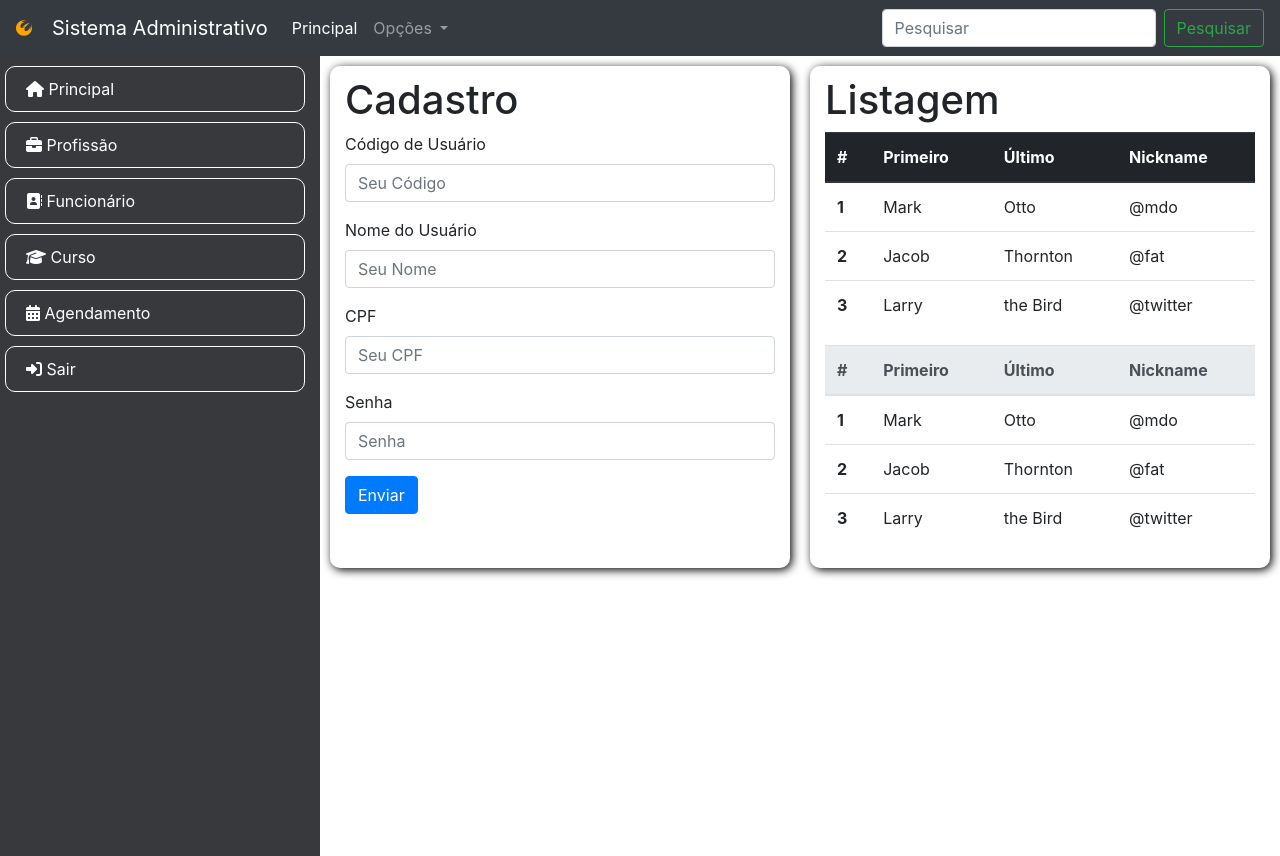
After one commit to dams023/PHP, a PHP site: page /Sistema/principal.php in a window 1280 px wide. The commit adds this page. Run offline with PHP 8.4, Linux system fonts and the light colour scheme; some libraries are stand-ins or nearby versions.

Commit message:
construção do front e banco de sistema

```diff
--- a/Chat/index.php
+++ b/Chat/index.php
@@ -54,7 +54,7 @@
         <div class="chat">
             <?php
             // Script SQL de seleção.
-            $sql = "SELECT usuario, mensagem, id FROM tabela_mensagens";
+            $sql = "SELECT usuario, mensagem, id FROM tabela_mensagens ORDER BY id DESC";
 
             // Faz execução e armazena todos os registros.
             $resultado = $conexao -> query($sql);
@@ -69,7 +69,7 @@
                 echo "<p><b> {$linha['usuario']}: </b> {$linha['mensagem']} </p>";
 
                 echo '<form method="POST" action="">';
-                echo "<input type= 'text' name='id' value='{$linha['id']}'>";
+                echo "<input type= 'hidden' name='id' value='{$linha['id']}'>";
                 echo "<button type='submit' name='excluir'> Excluir </button> ";
                 echo '</form>';
 
--- /dev/null
+++ b/Sistema/menu.php
@@ -0,0 +1,8 @@
+<ul>
+    <li> <a class="item" href="principal.php">   <i class="fa-solid fa-house">           </i> Principal     </a></li>
+    <li> <a class="item" href="profissão.php">   <i class="fa-solid fa-briefcase">       </i> Profissão     </a></li>
+    <li> <a class="item" href="funcionario.php"> <i class="fa-solid fa-address-book">    </i> Funcionário   </a></li>
+    <li> <a class="item" href="curso.php">       <i class="fa-solid fa-graduation-cap">  </i>   Curso       </a></li>
+    <li> <a class="item" href="agendamento.php"> <i class="fa-solid fa-calendar-days">   </i> Agendamento   </a></li>
+    <li> <a class="item" href="sair.php">        <i class="fa-solid fa-right-to-bracket"></i>    Sair       </a></li>
+</ul>
--- /dev/null
+++ b/Sistema/nav.php
@@ -0,0 +1,40 @@
+<nav class="navbar navbar-expand-lg navbar-dark bg-dark">
+  <i class="fa-brands fa-phoenix-squadron fa-2x1" style="color: orange; margin-right: 20px;"></i>
+  <a class="navbar-brand" href="#"> Sistema Administrativo </a>
+  <button class="navbar-toggler" type="button" data-toggle="collapse" data-target="#conteudoNavbarSuportado"
+    aria-controls="conteudoNavbarSuportado" aria-expanded="false" aria-label="Alterna navegação">
+    <span class="navbar-toggler-icon"></span>
+  </button>
+
+  <div class="collapse navbar-collapse" id="conteudoNavbarSuportado">
+    <ul class="navbar-nav mr-auto">
+
+      <li class="nav-item active">
+        <a class="nav-link" href="principal.php"> Principal <span class="sr-only">(página atual)</span></a>
+      </li>
+
+      <li class="nav-item dropdown">
+        <a class="nav-link dropdown-toggle" href="#" id="navbarDropdown" role="button" data-toggle="dropdown"
+          aria-haspopup="true" aria-expanded="false">
+          Opções
+        </a>
+
+        <div class="dropdown-menu" aria-labelledby="navbarDropdown">
+          <a class="dropdown-item" href="principal.php"> Principal </a>
+          <a class="dropdown-item" href="profissao.php"> Profissão </a>
+          <a class="dropdown-item" href="funcionario.php"> Funcionário </a>
+          <a class="dropdown-item" href="curso.php"> Curso </a>
+          <a class="dropdown-item" href="agendamento.php"> Agendamento </a>
+          <a class="dropdown-item" href="sair.php"> Sair </a>
+
+        </div>
+      </li>
+
+    </ul>
+    <form class="form-inline my-2 my-lg-0">
+      <input class="form-control mr-sm-2" type="search" placeholder="Pesquisar" aria-label="Pesquisar">
+      <button class="btn btn-outline-success my-2 my-sm-0" type="submit">Pesquisar</button>
+    </form>
+  </div>
+
+</nav>
--- /dev/null
+++ b/Sistema/principal.php
@@ -0,0 +1,157 @@
+<!DOCTYPE html>
+<html lang="pt-br">
+
+<head>
+    <meta charset="UTF-8">
+    <meta name="viewport" content="width=device-width, initial-scale=1.0">
+    <title>Login</title>
+    <link rel="stylesheet" href="recursos\estilo.css">
+    <link rel="stylesheet" href="recursos\particula.css">
+
+    <link rel="stylesheet" href="https://cdnjs.cloudflare.com/ajax/libs/animate.css/4.1.1/animate.min.css" />
+
+    <link rel="stylesheet" href="https://cdnjs.cloudflare.com/ajax/libs/font-awesome/6.4.2/css/all.min.css"
+        integrity="sha512-z3gLpd7yknf1YoNbCzqRKc4qyor8gaKU1qmn+CShxbuBusANI9QpRohGBreCFkKxLhei6S9CQXFEbbKuqLg0DA=="
+        crossorigin="anonymous" referrerpolicy="no-referrer" />
+    <link rel="stylesheet" href="https://stackpath.bootstrapcdn.com/bootstrap/4.1.3/css/bootstrap.min.css"
+        integrity="sha384-MCw98/SFnGE8fJT3GXwEOngsV7Zt27NXFoaoApmYm81iuXoPkFOJwJ8ERdknLPMO" crossorigin="anonymous">
+
+    <link rel="stylesheet" href="https://cdn.datatables.net/1.13.6/css/jquery.dataTables.css" />
+
+</head>
+
+<body class="fundo">
+
+    <!--Importa a barra superior -->
+    <?php include('nav.php'); ?>
+
+
+    <div class="container-fluid">
+
+        <div class="row">
+
+            <div class="col-md-3 menu">
+                <?php include 'menu.php'; ?>
+            </div>
+
+            <div class="col-md-9">
+
+                <div class="row">
+
+                    <div class="col-md cartao">
+                        <h1> Cadastro</h1>
+
+                        <form>
+                            <div class="form-group">
+                                <label> Código de Usuário </label>
+                                <input type="text" class="form-control" placeholder="Seu Código">
+                            </div>
+
+                            <div class="form-group">
+                                <label> Nome do Usuário </label>
+                                <input type="text" class="form-control" placeholder="Seu Nome">
+                            </div>
+
+                            <div class="form-group">
+                                <label> CPF </label>
+                                <input type="text" class="form-control" placeholder="Seu CPF">
+                            </div>
+
+                            <div class="form-group">
+                                <label for="exampleInputPassword1">Senha</label>
+                                <input type="password" class="form-control" placeholder="Senha">
+                            </div>
+
+                            <button type="submit" class="btn btn-primary">Enviar</button>
+
+                        </form>
+                    </div>
+
+                    <div class="col-md cartao">
+                        <h1> Listagem </h1>
+
+                        <table class="table">
+                            <thead class="thead-dark">
+                                <tr>
+                                    <th scope="col">#</th>
+                                    <th scope="col">Primeiro</th>
+                                    <th scope="col">Último</th>
+                                    <th scope="col">Nickname</th>
+                                </tr>
+                            </thead>
+                            <tbody>
+                                <tr>
+                                    <th scope="row">1</th>
+                                    <td>Mark</td>
+                                    <td>Otto</td>
+                                    <td>@mdo</td>
+                                </tr>
+                                <tr>
+                                    <th scope="row">2</th>
+                                    <td>Jacob</td>
+                                    <td>Thornton</td>
+                                    <td>@fat</td>
+                                </tr>
+                                <tr>
+                                    <th scope="row">3</th>
+                                    <td>Larry</td>
+                                    <td>the Bird</td>
+                                    <td>@twitter</td>
+                                </tr>
+                            </tbody>
+                        </table>
+
+                        <table class="table">
+                            <thead class="thead-light">
+                                <tr>
+                                    <th scope="col">#</th>
+                                    <th scope="col">Primeiro</th>
+                                    <th scope="col">Último</th>
+                                    <th scope="col">Nickname</th>
+                                </tr>
+                            </thead>
+                            <tbody>
+                                <tr>
+                                    <th scope="row">1</th>
+                                    <td>Mark</td>
+                                    <td>Otto</td>
+                                    <td>@mdo</td>
+                                </tr>
+                                <tr>
+                                    <th scope="row">2</th>
+                                    <td>Jacob</td>
+                                    <td>Thornton</td>
+                                    <td>@fat</td>
+                                </tr>
+                                <tr>
+                                    <th scope="row">3</th>
+                                    <td>Larry</td>
+                                    <td>the Bird</td>
+                                    <td>@twitter</td>
+                                </tr>
+                            </tbody>
+                        </table>
+
+                    </div>
+
+                </div>
+
+            </div>
+
+        </div>
+
+    </div>
+
+    <script src="https://cdnjs.cloudflare.com/ajax/libs/jquery/3.7.1/jquery.js" integrity="sha512-+k1pnlgt4F1H8L7t3z95o3/KO+o78INEcXTbnoJQ/F2VqDVhWoaiVml/OEHv9HsVgxUaVW+IbiZPUJQfF/YxZw==" crossorigin="anonymous" referrerpolicy="no-referrer"></script>
+
+    <script src="https://code.jquery.com/jquery-3.3.1.slim.min.js" integrity="sha384-q8i/X+965DzO0rT7abK41JStQIAqVgRVzpbzo5smXKp4YfRvH+8abtTE1Pi6jizo" crossorigin="anonymous"> </script>
+
+    <script src="https://cdnjs.cloudflare.com/ajax/libs/popper.js/1.14.3/umd/popper.min.js" integrity="sha384-ZMP7rVo3mIykV+2+9J3UJ46jBk0WLaUAdn689aCwoqbBJiSnjAK/l8WvCWPIPm49" crossorigin="anonymous"></script>
+
+    <script src="https://stackpath.bootstrapcdn.com/bootstrap/4.1.3/js/bootstrap.min.js"integrity="sha384-ChfqqxuZUCnJSK3+MXmPNIyE6ZbWh2IMqE241rYiqJxyMiZ6OW/JmZQ5stwEULTy" crossorigin="anonymous"> </script>
+
+    <script src="https://cdn.datatables.net/1.13.6/js/jquery.dataTables.js"></script>
+
+</body>
+
+</html>
--- /dev/null
+++ b/Sistema/recursos/estilo.css
@@ -0,0 +1,76 @@
+.painel {
+    width: 500px;               /* Largura */
+    margin: 20px auto;          /* Centralizar */
+    box-shadow: 2px 2px 10px;   /* Sombreado */
+    border-radius: 10px;        /* Arredondar bordas */
+    padding: 20px;              /* Espaçamento interno */
+    position: absolute;
+    top: 50%;
+    left: 50%;
+    transform: translate(-50%, -50%);
+    padding: 20px;
+    z-index: 100;
+    color: white;
+    background-color: black;
+}
+
+.user {
+    font-size: 100px;
+    padding-left: 190px;
+}
+
+.login {
+    text-align: center;
+
+}
+
+.menu {
+    background-color: rgb(55, 57, 61);
+    min-width: 250px;
+    color: rgb(31, 29, 29);
+    height: 100vh;
+    list-style: none;
+}
+
+ul {
+    list-style: none;
+}
+
+/* Faça o menu desaparecer no celular */
+@media (max-width: 768px) {                 /* Largura máxima 768px */
+    .menu {
+        display: none;                      /* Se a tela for abaixo e 768px desaparece o menu, com display none */
+    }
+}
+
+.item {
+    display: block;            /* Itens comportam-se como blocos */
+    padding: 10px 20px;        /* Espaçamento interno lateral (10px) e acima (20px) */
+    text-decoration: none;     /* Sem decoração */
+    font-style: none;          /* Sem decoração */
+    color: white;            /* Cor da letra*/
+    border: 1px solid white; /* Borda branca*/
+    border-radius: 10px;       /* Arredondar borda*/
+    margin-left: -50px;        /* Espaçamento externo esquerdo */
+    margin-top: 10px;          /* Espaçamento externo acima */
+}
+
+.item:hover {
+    background-color: white;    /* Cor de fundo */
+    transition: 0.5s;             /* Tempo de animação */
+    text-decoration: none;        /* Tira a decoração das letras */
+    box-shadow: 1px 1px 10px black; /* Sombra */
+
+}
+
+.cartao {
+    box-shadow: 2px 2px 10px black;
+    margin: 10px;
+    border-radius: 10px;
+    padding: 10px;
+}
+
+.cartao:hover {
+    background-color: aliceblue;
+    transition: 1s;
+}
--- /dev/null
+++ b/Sistema/recursos/particula.css
@@ -0,0 +1,53 @@
+/* ---- Reset ---- */
+body {
+    margin: 0;
+    font: normal 75% Arial, Helvetica, sans-serif;
+}
+
+canvas {
+    display: block;
+}
+
+/* ---- Particles.js container ---- */
+#particles-js {
+    position: absolute;
+    width: 100%;
+    height: 100%;
+    background-color: #0e0f0f;
+}
+
+/* ---- Stats.js ---- */
+.count-particles {
+    background: #000022;
+    position: absolute;
+    top: 48px;
+    left: 0;
+    width: 80px;
+    color: #13e8e9;
+    font-size: 0.8em;
+    text-align: left;
+    text-indent: 4px;
+    line-height: 14px;
+    padding-bottom: 2px;
+    font-family: Helvetica, Arial, sans-serif;
+    font-weight: bold;
+}
+
+.js-count-particles {
+    font-size: 1.1em;
+}
+
+#stats,
+.count-particles {
+    margin-top: 5px;
+    margin-left: 5px;
+}
+
+#stats {
+    border-radius: 3px 3px 0 0;
+    overflow: hidden;
+}
+
+.count-particles {
+    border-radius: 0 0 3px 3px;
+}
```
Also changed, not shown: Chat/banco.php (+7 -7 lines), Chat/estilo.css (+15 -15 lines), Doguin/dog.html (added, +38 -0 lines), Sistema/index.php (added, +56 -0 lines), Sistema/recursos/particula.js (added, +72 -0 lines), bancos.sql (added, +54 -0 lines), Sistema/recursos/script.js (added).
